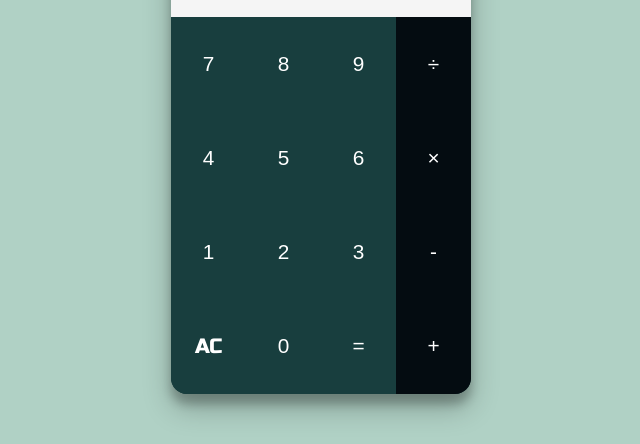
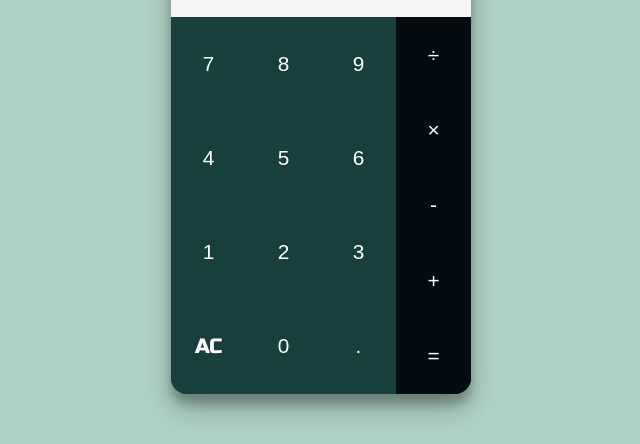
Before and after one commit to aivan-cva/calculator, a website built with Vite: page index.html in a window 1280 px wide. Shown: the part 256-700 px from the top of the page, 319-959 px from the left. Built offline with nearby package versions, Linux system fonts and the light colour scheme.

Commit message:
Add decimal button to html

```diff
--- a/index.html
+++ b/index.html
@@ -13,24 +13,31 @@
         <div id="numbers">0</div>
       </div>
       <div class="buttons-container">
-
+        <div class="numbers-container">
           <button data-num="7" class="calc-btn" id="seven">7</button>
           <button data-num="8" class="calc-btn" id="eight">8</button>
           <button data-num="9" class="calc-btn" id="nine">9</button>
-          <button data-char="div" class="calc-btn" id="division">&#247;</button>
           <button data-num="4" class="calc-btn" id="four">4</button>
           <button data-num="5" class="calc-btn" id="five">5</button>
           <button data-num="6" class="calc-btn" id="six">6</button>
-          <button data-char="mult" class="calc-btn" id="multiplication">&#215;</button>
           <button data-num="1" class="calc-btn" id="one">1</button>
           <button data-num="2" class="calc-btn" id="two">2</button>
           <button data-num="3" class="calc-btn" id="three">3</button>
-          <button data-char="sub" class="calc-btn" id="minus">-</button>
           <button data-char="ac" class="calc-btn" id="ac">AC</button>
           <button data-num="0" class="calc-btn" id="zero">0</button>
-          <button data-char="equal" class="calc-btn" id="equal">=</button>
-          <button data-char="plus" class="calc-btn" id="plus">+</button>
+          <button data-dec="decimal" class="calc-btn" id="decimal">.</button>
+        </div>
 
+        <div class="operators-container">
+          <button data-char="div" class="calc-btn-r" id="division">
+            &div;
+          </button>
+          <button data-char="mult" class="calc-btn-r" id="multiplication">
+            &times;
+          </button>
+          <button data-char="sub" class="calc-btn-r" id="minus">-</button>
+          <button data-char="plus" class="calc-btn-r" id="plus">+</button>
+          <button data-char="equal" class="calc-btn-r" id="equal">=</button>
         </div>
       </div>
     </div>
--- a/style.css
+++ b/style.css
@@ -62,6 +62,19 @@ body {
   flex-wrap: wrap;
   width: 100%;
   font-family: "Fira Code";
+  flex-direction: row;
+}
+
+.numbers-container {
+  display: grid;
+  grid-template-columns: repeat(3, 1fr);
+  width: 75%;
+}
+
+.operators-container {
+  display: flex;
+  width: 25%;
+  flex-wrap: wrap;
 }
 
 #ac {
@@ -69,12 +82,21 @@ body {
   font-family: "Russo One";
 }
 
-#plus {
+#equal {
   border-radius: 0 0 16px 0;
 }
 
 .calc-btn {
-  width: 25%;
+  width: 100%;
+  height: auto;
+  border: none;
+  background-color: hsl(180, 44%, 17%);
+  color: white;
+  font-size: 1.3rem;
+}
+
+.calc-btn-r {
+  width: 100%;
   height: auto;
   border: none;
   background-color: hsl(180, 44%, 17%);
@@ -89,13 +111,15 @@ body {
 #division,
 #multiplication,
 #minus,
-#plus {
+#plus,
+#equal {
   background-color: hsl(201, 64%, 4%);
 }
 
 #division:hover,
 #multiplication:hover,
 #minus:hover,
-#plus:hover {
+#plus:hover,
+#equal:hover {
   background-color: hsla(201, 64%, 4%, 0.7);
 }
```
